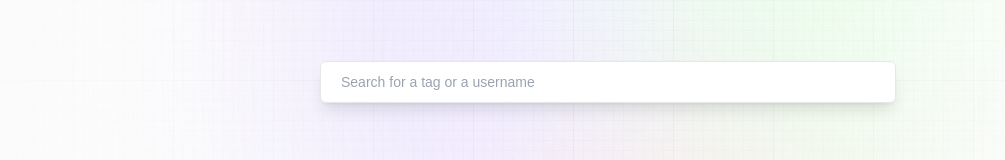
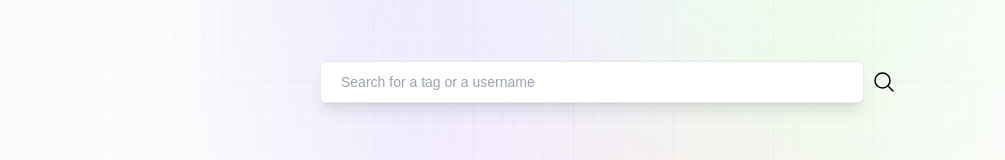
Before and after one commit to tung-doan/promptopia, a Next.js app: page / in a window 1280 px wide. Shown: the part 325-485 px from the top of the page, without its empty margins (32-1037 px from the left). Built offline with nearby package versions, Linux system fonts and the light colour scheme; no server answers; the database is empty.

Commit message:
Create search feature

```diff
--- a/components/Feed.jsx
+++ b/components/Feed.jsx
@@ -1,51 +1,93 @@
-"use client"
-import {useState, useEffect} from 'react'
-import PrompCard from './PrompCard'
+"use client";
+import { useState, useEffect } from "react";
+import PrompCard from "./PrompCard";
 
 const Feed = () => {
   const [Posts, setPosts] = useState([]);
-
+  const [FilteredPosts, setFilteredPosts] = useState([]);
+  const [SearchTimeOut, setSearchTimeOut] = useState(null);
+  const [searchText, setSearchText] = useState("");
   useEffect(() => {
-    const fetchData = async() => {
-      const response = await fetch('/api/prompt');
+    const fetchData = async () => {
+      const response = await fetch("/api/prompt");
       const data = await response.json();
       setPosts(data);
-      console.log(data);
-
-    }
+    };
     fetchData();
   }, []);
 
+  const filterPosts = (searchText) => {
+    const regex = new RegExp(searchText, "i");
+    return Posts.filter((post) =>
+      regex.test(post.creator.username) ||
+        regex.test(post.tag) ||
+        regex.test(post.prompt)
+    );
+  };
 
-  const [searchText, setSearchText] = useState('');
   const handlerSearchChange = (e) => {
+    setSearchText(e.target.value);
+    clearTimeout(SearchTimeOut);
+    setSearchTimeOut(
+      setTimeout(() => {
+        const filtered = filterPosts(e.target.value);
+        console.log(filtered);
+        setFilteredPosts(filtered);
+      }, 500)
+    );
+  };
 
-  }
-
-  const PromptCardList = ({data, handlerTag}) => {
-    return(
+  const PromptCardList = ({ data, handlerTag }) => {
+    return (
       <div className="mt-16 prompt_layout">
         {data.map((post) => {
-          return <PrompCard key={post._id} post={post} handlerTag={handlerTag}/>
+          return (
+            <PrompCard key={post._id} post={post} handlerTag={handlerTag} />
+          );
         })}
       </div>
-    )
-  }
+    );
+  };
 
   return (
     <section className="feed">
       <form className="relative w-full flex-center">
-      <input type="text"
+        <input
+          type="text"
           placeholder="Search for a tag or a username"
           value={searchText}
           required
           onChange={handlerSearchChange}
           className="search_input peer"
         />
+        <div className="ml-2">
+          <svg
+            onClick={handlerSearchChange}
+            xmlns="http://www.w3.org/2000/svg"
+            fill="none"
+            viewBox="0 0 24 24"
+            strokeWidth={1.5}
+            stroke="currentColor"
+            className="size-6 cursor-pointer"
+          >
+            <path
+              strokeLinecap="round"
+              strokeLinejoin="round"
+              d="m21 21-5.197-5.197m0 0A7.5 7.5 0 1 0 5.196 5.196a7.5 7.5 0 0 0 10.607 10.607Z"
+            />
+          </svg>
+        </div>
       </form>
-      <PromptCardList data={Posts} handlerTag={() => {}} ></PromptCardList>
+      {!searchText ? (
+        <PromptCardList data={Posts} handlerTag={() => {}}></PromptCardList>
+      ) : (
+        <PromptCardList
+          data={FilteredPosts}
+          handlerTag={() => {}}
+        ></PromptCardList>
+      )}
     </section>
-  )
-}
+  );
+};
 
-export default Feed
+export default Feed;
--- a/components/Profile.jsx
+++ b/components/Profile.jsx
@@ -1,4 +1,4 @@
-import PrompCard from "./PrompCard";
+import PromptCard from "./PrompCard";
 
 const MyProfile = ({ name, description, data, handlerEdit, handlerDelete }) => {
   return (
@@ -10,7 +10,7 @@ const MyProfile = ({ name, description, data, handlerEdit, handlerDelete }) => {
       <p className="desc text-left">{description}</p>
       <div className="mt-10 prompt_layout">
         {data.map((post) => (
-          <PrompCard
+          <PromptCard
           key={post._id}
           post={post}
           handlerEdit={handlerEdit ? () => handlerEdit(post) : undefined}
--- a/components/PrompCard.jsx
+++ b/components/PrompCard.jsx
@@ -4,7 +4,7 @@ import { useState } from "react";
 import { usePathname, useRouter } from "next/navigation";
 import { useSession } from "next-auth/react";
 
-const PrompCard = ({ post, handlerTag, handlerEdit, handlerDelete }) => {
+const PromptCard = ({ post, handlerTag, handlerEdit, handlerDelete }) => {
   const { data: session } = useSession();
   const pathname = usePathname();
   const router = useRouter();
@@ -68,4 +68,4 @@ const PrompCard = ({ post, handlerTag, handlerEdit, handlerDelete }) => {
   );
 };
 
-export default PrompCard;
+export default PromptCard;
```
Lines whose indentation alone changed are shown as unchanged.
